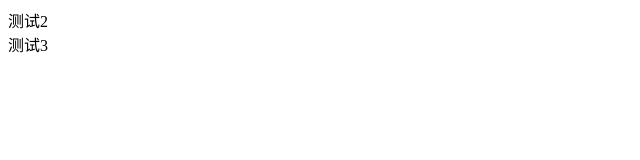
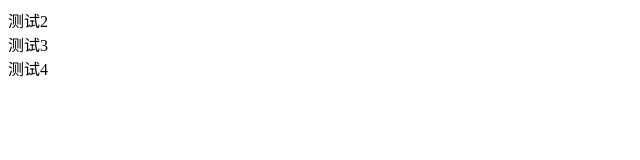
Before and after one commit to onlyfzz/test_souce, a plain HTML site: page index.html in a window 1280 px wide. Shown: the full height of the page, 0-640 px from the left. Drawn offline with Linux system fonts and the light colour scheme.

Commit message:
add 测试4

```diff
--- a/index.html
+++ b/index.html
@@ -9,6 +9,7 @@
 <body>
   <div id="test">测试2</div>
   <div>测试3</div>
+  <div>测试4</div>
   <script>
     var test = document.getElementById('test')
     test.onclick = function() {
```
